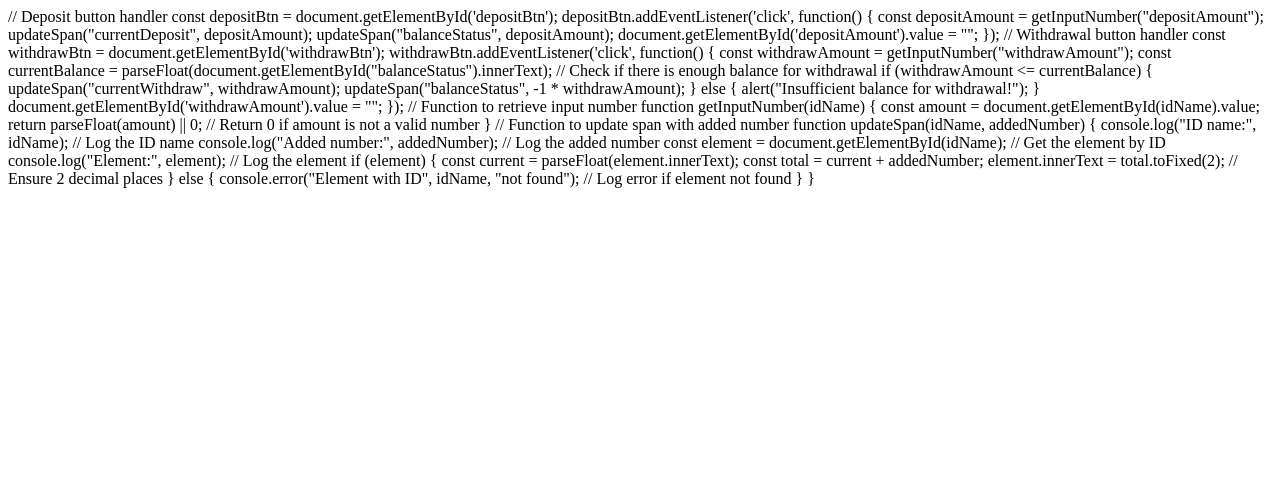
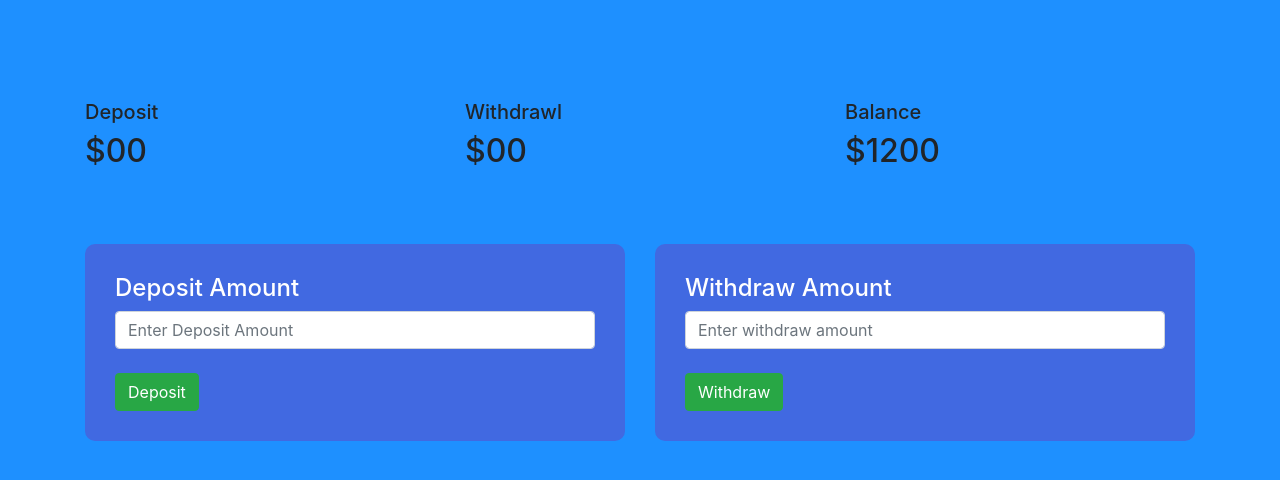
Before and after one commit to princeAkash1/DepositAndWithdraw, a plain HTML site: page index.html in a window 1280 px wide. Drawn offline with nearby package versions, Linux system fonts and the light colour scheme.

Commit message:
Update index.html

```diff
--- a/index.html
+++ b/index.html
@@ -1,3 +1,115 @@
+<!DOCTYPE html>
+<html lang="en">
+  <head>
+    <meta charset="UTF-8" />
+    <meta name="viewport" content="width=device-width, initial-scale=1.0" />
+    <title>Deposit or Withdraw balance with Javascript</title>
+    <link rel="stylesheet" href="https://cdnjs.cloudflare.com/ajax/libs/twitter-bootstrap/4.5.0/css/bootstrap.min.css"/>
+    <style>
+        body{
+    margin: 0%;
+    padding-top: 100px;
+    background-color: dodgerblue;
+}
+
+.submitArea{
+    padding: 30px;
+    margin-top: 50px;
+    border-radius: 10px;
+    /* box-shadow: 4px 4px gray; */
+    color: white;
+    background-color: royalblue;
+
+}
+.accountArea{
+    margin-top: 5%;
+}
+
+.deposit {
+	background-color: slateblue;
+}
+
+.withdraw {
+	background-color: lightsalmon;
+}
+
+.balance {
+	background-color: tomato;
+}
+
+.status {
+	margin: 0 20px;
+	color: white;
+	padding: 20px;
+	border-radius: 10px;
+}
+
+
+      </style>
+  </head>
+  <body>
+    <div id="accountArea">
+      <!-- Id is used to apply styles for a single unique HTML element. -->
+      <div class="container">
+        <!-- Class is used to apply styles to a group of HTML elements -->
+        <div class="row">
+          <div class="col-lg-4 mb-3">
+            <!-- represents a column that spans 4 grid columns on large devices
+                    (screens equal to or greater than 992 pixels in width). -->
+            <div class="depositStatus">
+              <h5>Deposit</h5>
+              <h2>$<span id="currentDeposit">00</span></h2>
+            </div>
+          </div>
+          <div class="col-lg-4 mb-3">
+            <div class="withDrawStatus">
+              <h5>Withdrawl</h5>
+              <h2>$<span id="currentWithdraw">00</span></h2>
+            </div>
+          </div>
+          <div class="col-lg-4 mb-3">
+            <div class="balanceStatus">
+              <h5>Balance</h5>
+              <h2>$<span id="balanceStatus">1200</span></h2>
+            </div>
+          </div>
+        </div>
+      </div>
+
+      <div class="container">
+        <div class="row">
+          <div class="col-lg-6">
+            <div class="submitArea">
+              <h4>Deposit Amount</h4>
+              <input
+                id="depositAmount"
+                type="text"
+                class="form-control"
+                placeholder="Enter Deposit Amount"
+              />
+              <br />
+              <button id="depositBtn" class="btn btn-success">Deposit</button>
+            </div>
+          </div>
+          <div class="col-lg-6">
+            <div class="submitArea">
+              <h4>Withdraw Amount</h4>
+              <input
+                id="withdrawAmount"
+                type="text"
+                class="form-control"
+                placeholder="Enter withdraw amount"
+              /><br />
+              <button id="withdrawBtn" class="btn btn-success">
+                Withdraw
+              </button>
+            </div>
+          </div>
+        </div>
+      </div>
+    </div>
+  </body>
+  <script >
 // Deposit button handler
 const depositBtn = document.getElementById('depositBtn');
 depositBtn.addEventListener('click', function() {
@@ -16,7 +128,7 @@ withdrawBtn.addEventListener('click', function() {
    // Check if there is enough balance for withdrawal
    if (withdrawAmount <= currentBalance) {
        updateSpan("currentWithdraw", withdrawAmount);
-       updateSpan("balanceStatus", -1 * withdrawAmount);
+       updateSpan("balanceStatus", -1 * withdrawAmount); // Subtract withdraw amount from balance
    } else {
        alert("Insufficient balance for withdrawal!");
    }
@@ -43,3 +155,6 @@ function updateSpan(idName, addedNumber) {
         console.error("Element with ID", idName, "not found"); // Log error if element not found
     }
 }
+  </script>
+
+</html>
```
